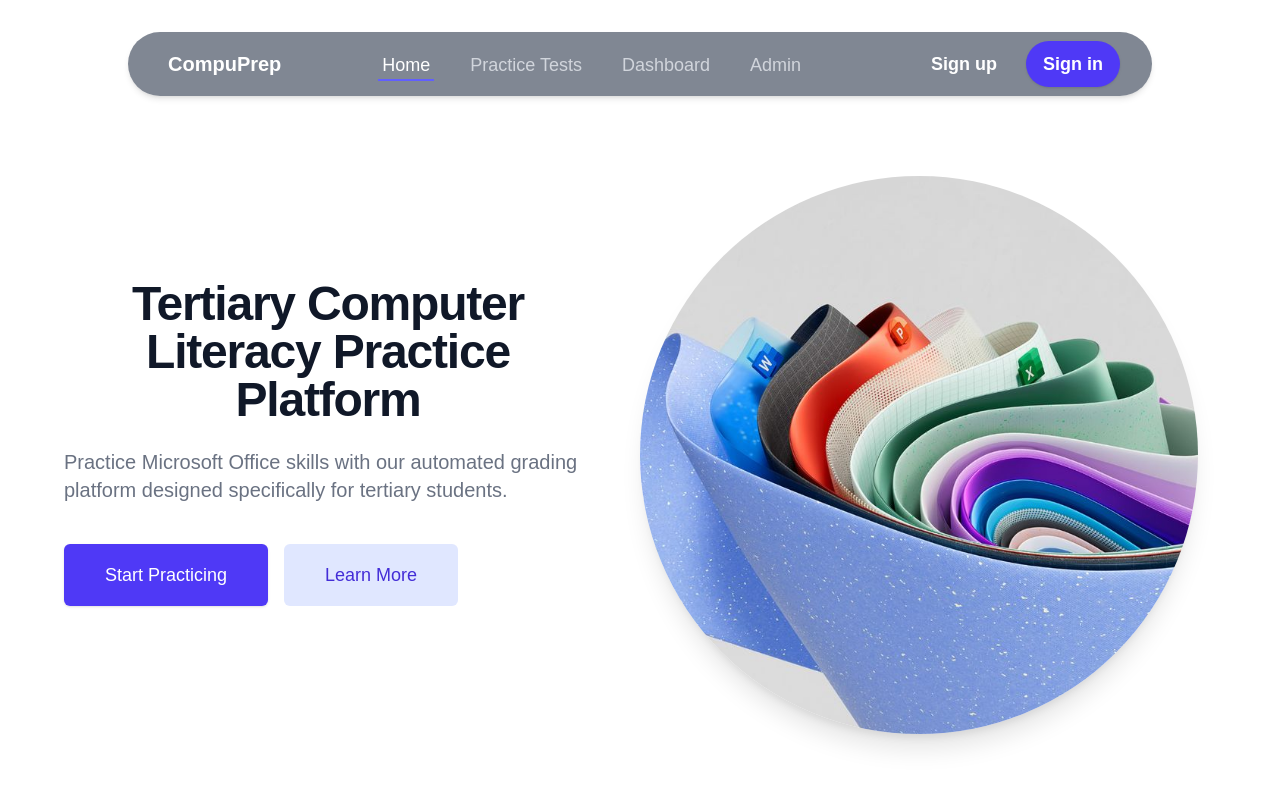
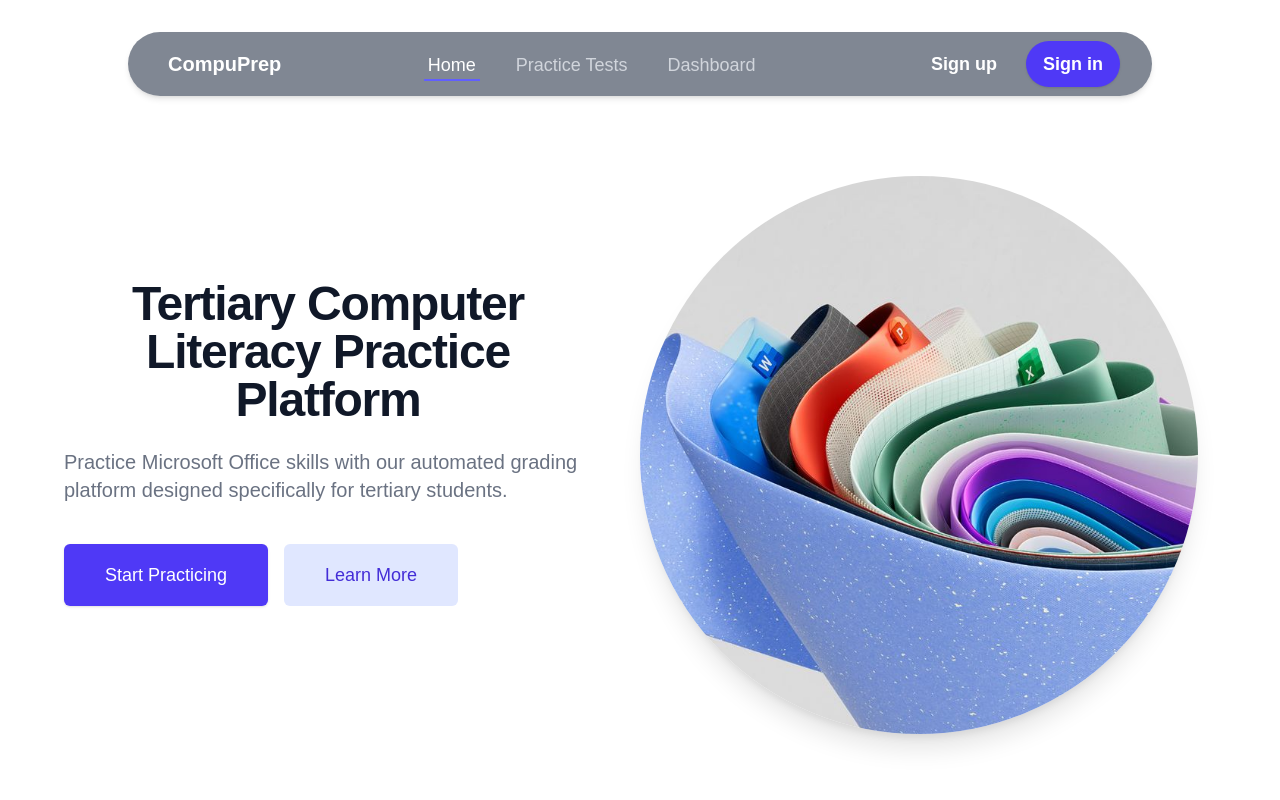
Before and after one commit to Kubayi-ND/compuprep, a Next.js app: page / in a window 1280 px wide. Shown: the top 800 px of the page. Built offline with nearby package versions, Linux system fonts and the light colour scheme.

Commit message:
updated admin panel

```diff
--- a/src/app/dashboard/page.tsx
+++ b/src/app/dashboard/page.tsx
@@ -1,4 +1,4 @@
-import Header from "../../components/Header";
+import Header from "../../components/Navbar";
 import Footer from "../../components/Footer";
 
 const attemptHistory = [
--- a/src/app/page.tsx
+++ b/src/app/page.tsx
@@ -1,4 +1,4 @@
-import Header from "../components/Header";
+import Header from "../components/Navbar";
 import Footer from "../components/Footer";
 import Hero from "../components/Hero";
 import Features from "../components/Features";
--- a/src/components/Header.tsx
+++ b/src/components/Navbar.tsx
@@ -31,12 +31,7 @@ const Header = () => {
               >
                 Dashboard
               </Link>
-              <Link
-                href="/admin"
-                className="inline-flex items-center px-1 pt-1 border-b-2 border-transparent text-lg font-medium text-gray-300 hover:text-white hover:border-gray-300"
-              >
-                Admin
-              </Link>
+
             </nav>
           </div>
           <div className="hidden md:flex items-center">
--- a/src/components/admin/AdminTestsTable.tsx
+++ b/src/components/admin/AdminTestsTable.tsx
@@ -1,3 +1,5 @@
+"use client";
+
 import Link from "next/link";
 
 // Mock data - this would be fetched from your backend in a real application
```
Also changed, not shown: src/app/admin/tests/[id]/edit/page.tsx (+2 -0 lines), src/app/tests/[id]/results/page.tsx (+1 -1 lines), src/app/tests/page.tsx (+1 -1 lines).
